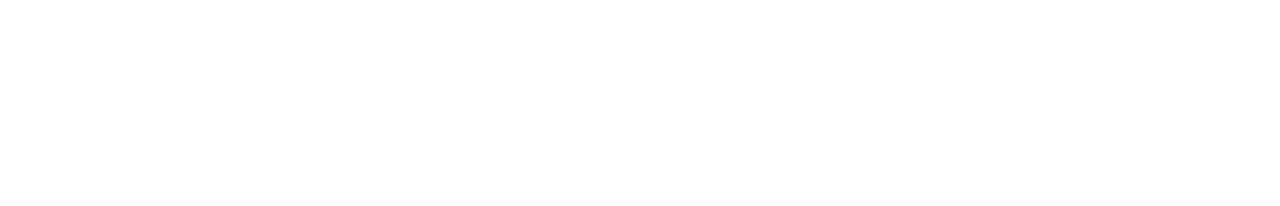
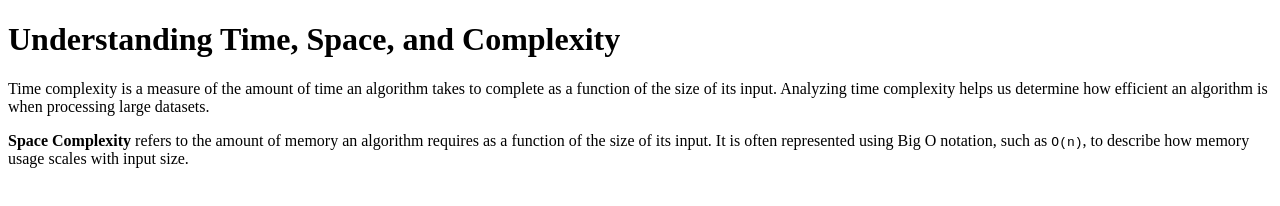
Before and after one commit to acciojob/time-and-space-complexity-Naresh743, a website: page main.html in a window 1280 px wide. Drawn offline with Linux system fonts and the light colour scheme.

Commit message:
created a submission

```diff
--- a/main.html
+++ b/main.html
@@ -1,16 +1,22 @@
 <!DOCTYPE html>
+<html lang="en">
+<head>
+    <meta charset="UTF-8">
+    <meta name="viewport" content="width=device-width, initial-scale=1.0">
+    <title>Time and Space Complexity</title>
+</head>
+<body>
+    <!-- Document Heading -->
+    <h1>Understanding Time, Space, and Complexity</h1>
 
-<html>
+    <!-- First Paragraph: Time Complexity -->
+    <p>
+        Time complexity is a measure of the amount of time an algorithm takes to complete as a function of the size of its input. Analyzing time complexity helps us determine how efficient an algorithm is when processing large datasets.
+    </p>
 
-<head>
-	<link rel="stylesheet" href="styles.css">
-</head>
-
-<body>
-	<!-- the entire body must be written by student -->
-    <script type="text/javascript" src="./script.js">
-</script>
-
+    <!-- Second Paragraph: Space Complexity -->
+    <p>
+        <b>Space Complexity</b> refers to the amount of memory an algorithm requires as a function of the size of its input. It is often represented using Big O notation, such as <code>O(n)</code>, to describe how memory usage scales with input size.
+    </p>
 </body>
-
 </html>
```
